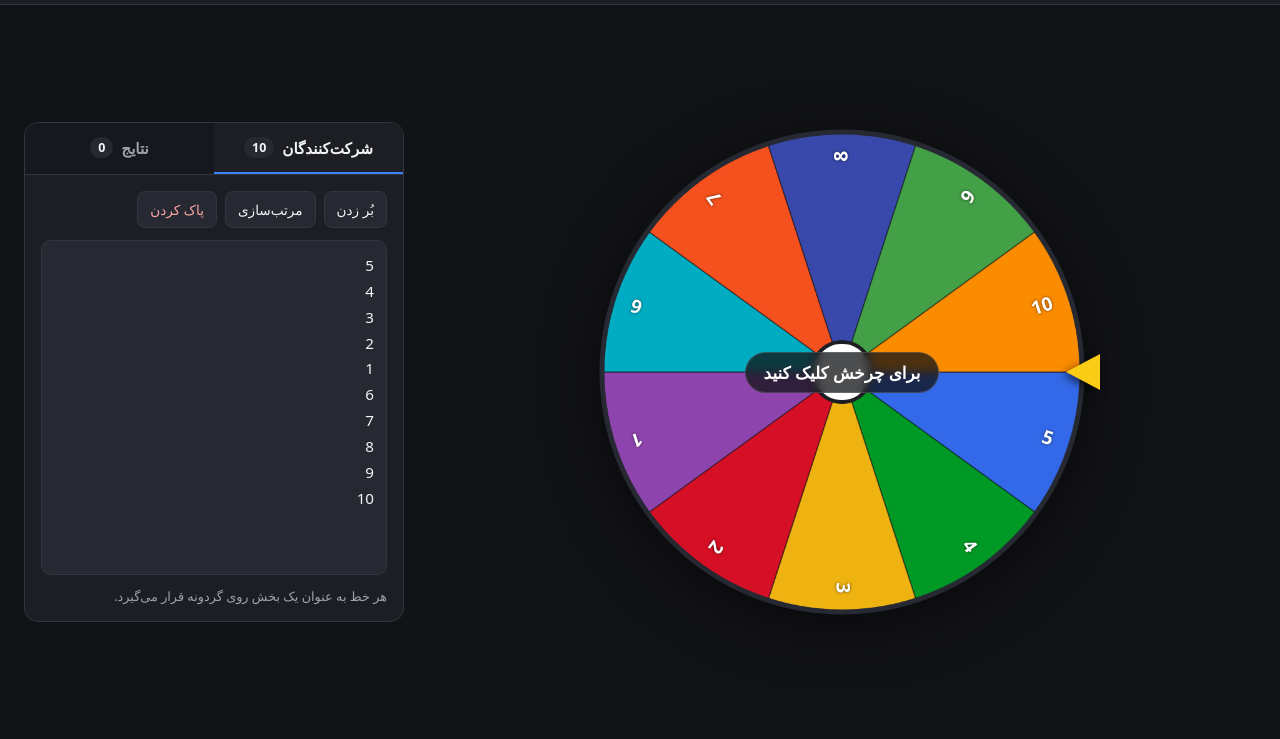
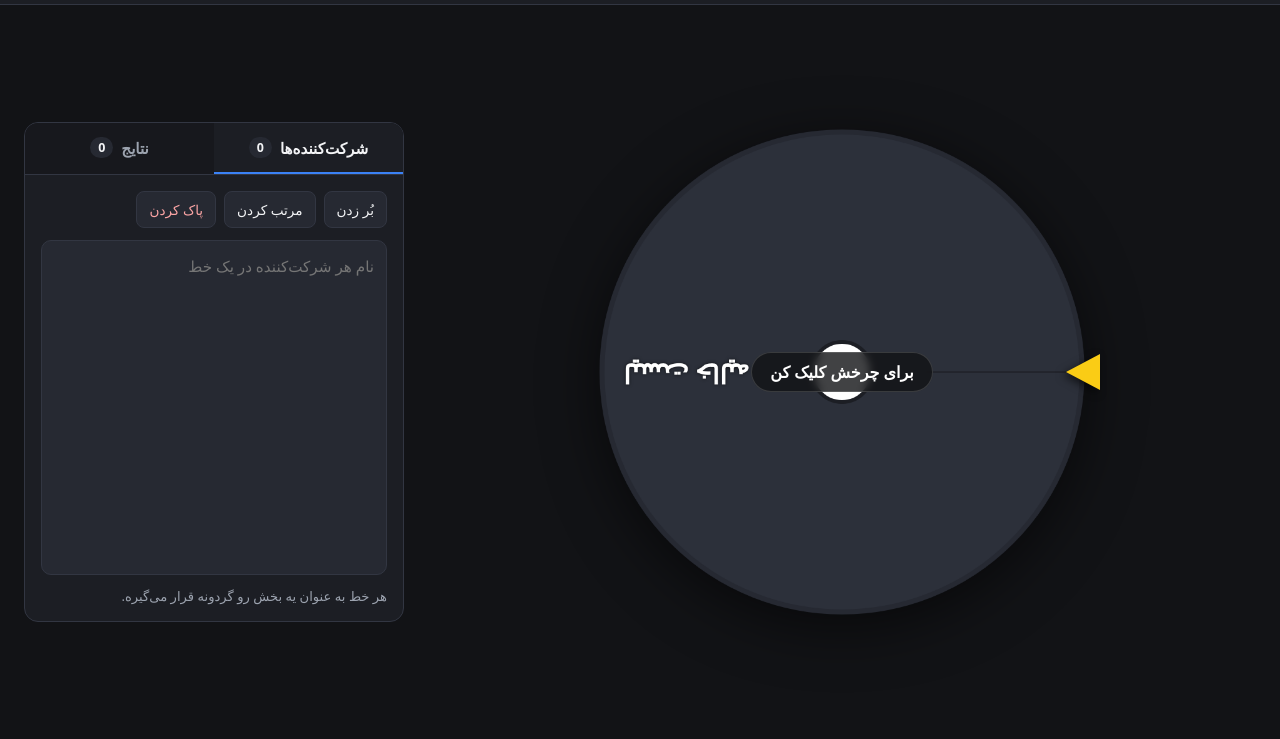
Before and after one commit to EEvanescence/lottery, a plain HTML site: page index.html in a window 1280 px wide. Shown: the part 61-800 px from the top of the page. Drawn offline with Linux system fonts and the light colour scheme; a small style sheet from the web is missing.

Commit message:
Update styles and text in index.html

```diff
--- a/index.html
+++ b/index.html
@@ -4,6 +4,7 @@
   <meta charset="UTF-8" />
   <meta name="viewport" content="width=device-width, initial-scale=1.0" />
   <title>گردونه قرعه‌کشی</title>
+  <link href="https://cdn.jsdelivr.net/gh/rastikerdar/vazirmatn@v33.003/Vazirmatn-font-face.css" rel="stylesheet" type="text/css" />
   <style>
     :root {
       --bg-main: #121316;
@@ -15,7 +16,6 @@
       --accent: #3b82f6;
       --accent-hover: #2563eb;
       --danger: #ef4444;
-      --success: #10b981;
     }
 
     * {
@@ -25,7 +25,7 @@
     }
 
     body {
-      font-family: system-ui, -apple-system, BlinkMacSystemFont, "Segoe UI", Roboto, sans-serif;
+      font-family: "Vazirmatn", system-ui, -apple-system, sans-serif;
       background-color: var(--bg-main);
       color: var(--text-main);
       min-height: 100vh;
@@ -47,7 +47,7 @@
       align-items: center;
       gap: 10px;
       font-size: 1.15rem;
-      font-weight: 700;
+      font-weight: 800;
     }
 
     .brand-icon {
@@ -120,13 +120,13 @@
     }
 
     .spin-label {
-      background: rgba(18, 19, 22, 0.75);
+      background: rgba(18, 19, 22, 0.8);
       backdrop-filter: blur(4px);
       color: #fff;
       padding: 8px 18px;
       border-radius: 999px;
       font-weight: 700;
-      font-size: 1.05rem;
+      font-size: 1rem;
       border: 1px solid rgba(255, 255, 255, 0.15);
       transition: opacity 0.25s ease;
     }
@@ -231,6 +231,7 @@
       background-color: var(--accent);
       border-color: var(--accent);
       color: #fff;
+      font-weight: 600;
     }
 
     .btn-primary:hover:not(:disabled) {
@@ -251,7 +252,7 @@
       padding: 12px;
       font-family: inherit;
       font-size: 0.95rem;
-      line-height: 1.7;
+      line-height: 1.8;
       resize: none;
       outline: none;
     }
@@ -261,7 +262,7 @@
     }
 
     .hint {
-      font-size: 0.8rem;
+      font-size: 0.82rem;
       color: var(--text-muted);
     }
 
@@ -378,7 +379,7 @@
       <div class="brand-icon"></div>
       <span>گردونه قرعه‌کشی</span>
     </div>
-    <button class="btn btn-primary" id="headerSpinBtn">چرخاندن گردونه</button>
+    <button class="btn btn-primary" id="headerSpinBtn">بچرخون</button>
   </header>
 
   <main class="container">
@@ -386,14 +387,14 @@
       <div class="pointer"></div>
       <canvas id="wheelCanvas" width="800" height="800"></canvas>
       <div class="spin-overlay">
-        <div class="spin-label" id="spinLabel">برای چرخش کلیک کنید</div>
+        <div class="spin-label" id="spinLabel">برای چرخش کلیک کن</div>
       </div>
     </section>
 
     <aside class="panel">
       <div class="tabs">
         <button class="tab-btn active" data-tab="entries">
-          شرکت‌کنندگان <span class="badge" id="entriesCount">0</span>
+          شرکت‌کننده‌ها <span class="badge" id="entriesCount">0</span>
         </button>
         <button class="tab-btn" data-tab="results">
           نتایج <span class="badge" id="resultsCount">0</span>
@@ -403,11 +404,11 @@
       <div class="tab-content active" id="tab-entries">
         <div class="toolbar">
           <button class="btn" id="shuffleBtn">بُر زدن</button>
-          <button class="btn" id="sortBtn">مرتب‌سازی</button>
+          <button class="btn" id="sortBtn">مرتب کردن</button>
           <button class="btn btn-danger" id="clearBtn">پاک کردن</button>
         </div>
-        <textarea id="entriesInput" placeholder="نام هر شرکت‌کننده در یک خط..."></textarea>
-        <div class="hint">هر خط به عنوان یک بخش روی گردونه قرار می‌گیرد.</div>
+        <textarea id="entriesInput" placeholder="نام هر شرکت‌کننده در یک خط"></textarea>
+        <div class="hint">هر خط به عنوان یه بخش رو گردونه قرار می‌گیره.</div>
       </div>
 
       <div class="tab-content" id="tab-results">
@@ -421,7 +422,7 @@
 
   <div class="modal-backdrop" id="winnerModal">
     <div class="modal">
-      <div class="modal-header">برنده قرعه‌کشی مشخص شد!</div>
+      <div class="modal-header">برنده خرشانس قرعه‌کشی مشخص شد 😬</div>
       <div class="modal-body">
         <div class="winner-name" id="winnerText"></div>
       </div>
@@ -439,11 +440,6 @@
       "#3369e8", "#009925", "#eeb211", "#d50f25",
       "#8e44ad", "#00acc1", "#f4511e", "#3949ab",
       "#43a047", "#fb8c00"
-    ];
-
-    const DEFAULT_ENTRIES = [
-      "5", "4", "3", "2", "1",
-      "6", "7", "8", "9", "10"
     ];
 
     const canvas = document.getElementById("wheelCanvas");
@@ -470,7 +466,7 @@
 
     function loadState() {
       const savedEntries = localStorage.getItem("wheel_entries");
-      entriesInput.value = savedEntries !== null ? savedEntries : DEFAULT_ENTRIES.join("\n");
+      entriesInput.value = savedEntries !== null ? savedEntries : "";
       const savedResults = localStorage.getItem("wheel_results");
       if (savedResults) {
         try { results = JSON.parse(savedResults); } catch { results = []; }
@@ -496,7 +492,7 @@
 
       ctx.clearRect(0, 0, size, size);
 
-      const items = entries.length > 0 ? entries : ["لیست خالی است"];
+      const items = entries.length > 0 ? entries : ["لیست خالیه"];
       const count = items.length;
       const arc = (2 * Math.PI) / count;
 
@@ -523,14 +519,14 @@
         ctx.textBaseline = "middle";
         ctx.fillStyle = "#ffffff";
 
-        const fontSize = count > 20 ? 16 : count > 10 ? 22 : 30;
-        ctx.font = `700 ${fontSize}px system-ui, -apple-system, sans-serif`;
-        ctx.shadowColor = "rgba(0, 0, 0, 0.6)";
-        ctx.shadowBlur = 4;
+        const fontSize = count > 20 ? 22 : count > 10 ? 30 : 42;
+        ctx.font = `800 ${fontSize}px "Vazirmatn", system-ui, sans-serif`;
+        ctx.shadowColor = "rgba(0, 0, 0, 0.65)";
+        ctx.shadowBlur = 5;
 
         let label = items[i];
-        if (label.length > 16) label = label.slice(0, 15) + "…";
-        ctx.fillText(label, radius - 30, 0);
+        if (label.length > 15) label = label.slice(0, 14) + "…";
+        ctx.fillText(label, radius - 34, 0);
         ctx.restore();
       }
 
@@ -608,7 +604,7 @@
       resultsCount.textContent = results.length;
       resultsList.innerHTML = "";
       if (results.length === 0) {
-        resultsList.innerHTML = '<div class="hint" style="text-align:center;margin-top:24px;">هنوز قرعه‌کشی انجام نشده است.</div>';
+        resultsList.innerHTML = '<div class="hint" style="text-align:center;margin-top:24px;">هنوز قرعه‌کشی انجام نشده.</div>';
         return;
       }
       results.forEach((name, idx) => {
@@ -677,7 +673,7 @@
 
     canvas.addEventListener("click", spin);
     document.getElementById("headerSpinBtn").addEventListener("click", spin);
-    entriesInput.defaultInput = entriesInput.addEventListener("input", syncEntries);
+    entriesInput.addEventListener("input", syncEntries);
 
     document.getElementById("shuffleBtn").addEventListener("click", () => {
       const arr = [...entries];
@@ -728,7 +724,9 @@
       });
     });
 
-    loadState();
+    document.fonts.ready.then(() => {
+      loadState();
+    });
   </script>
 </body>
 </html>
```
